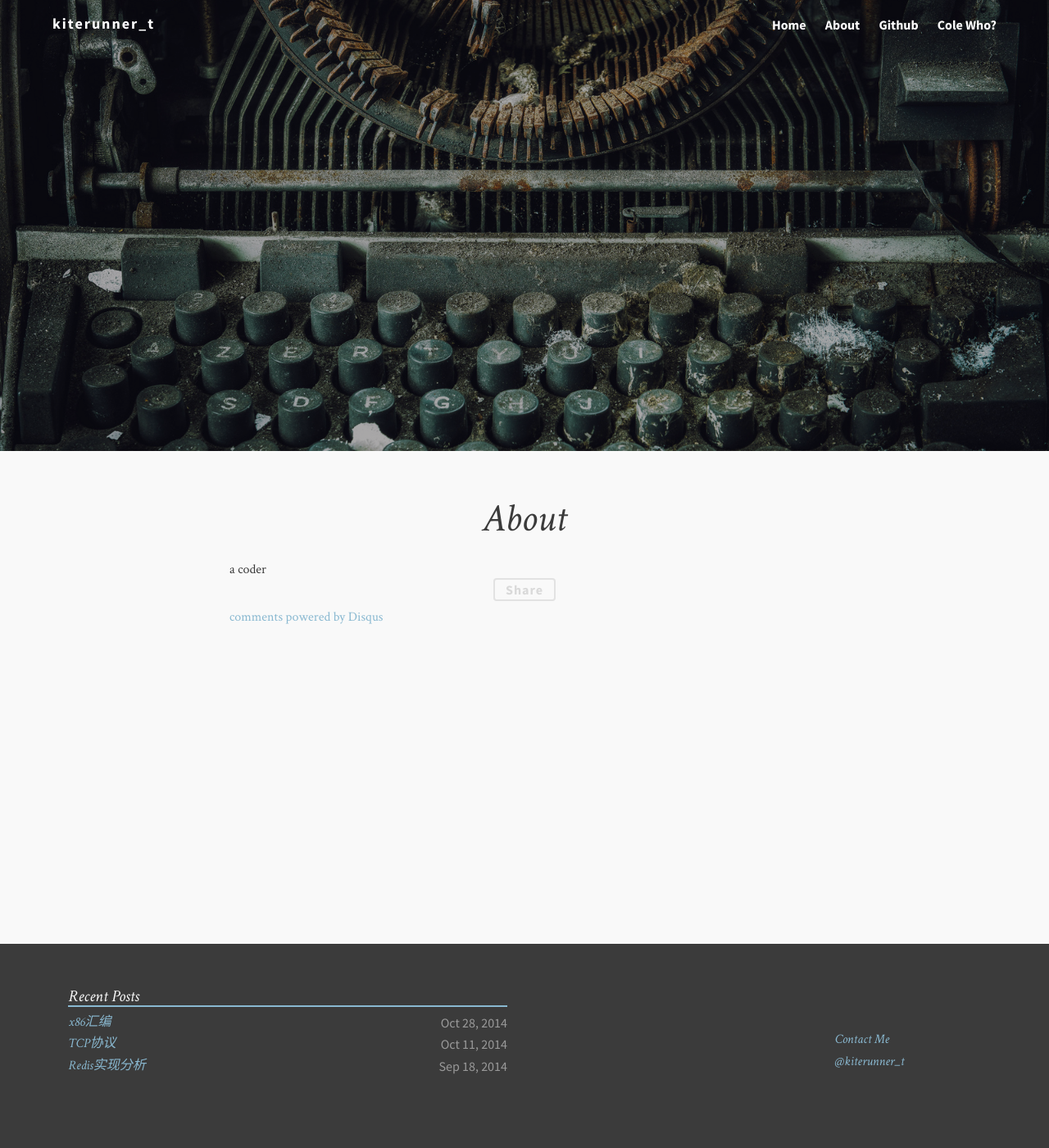
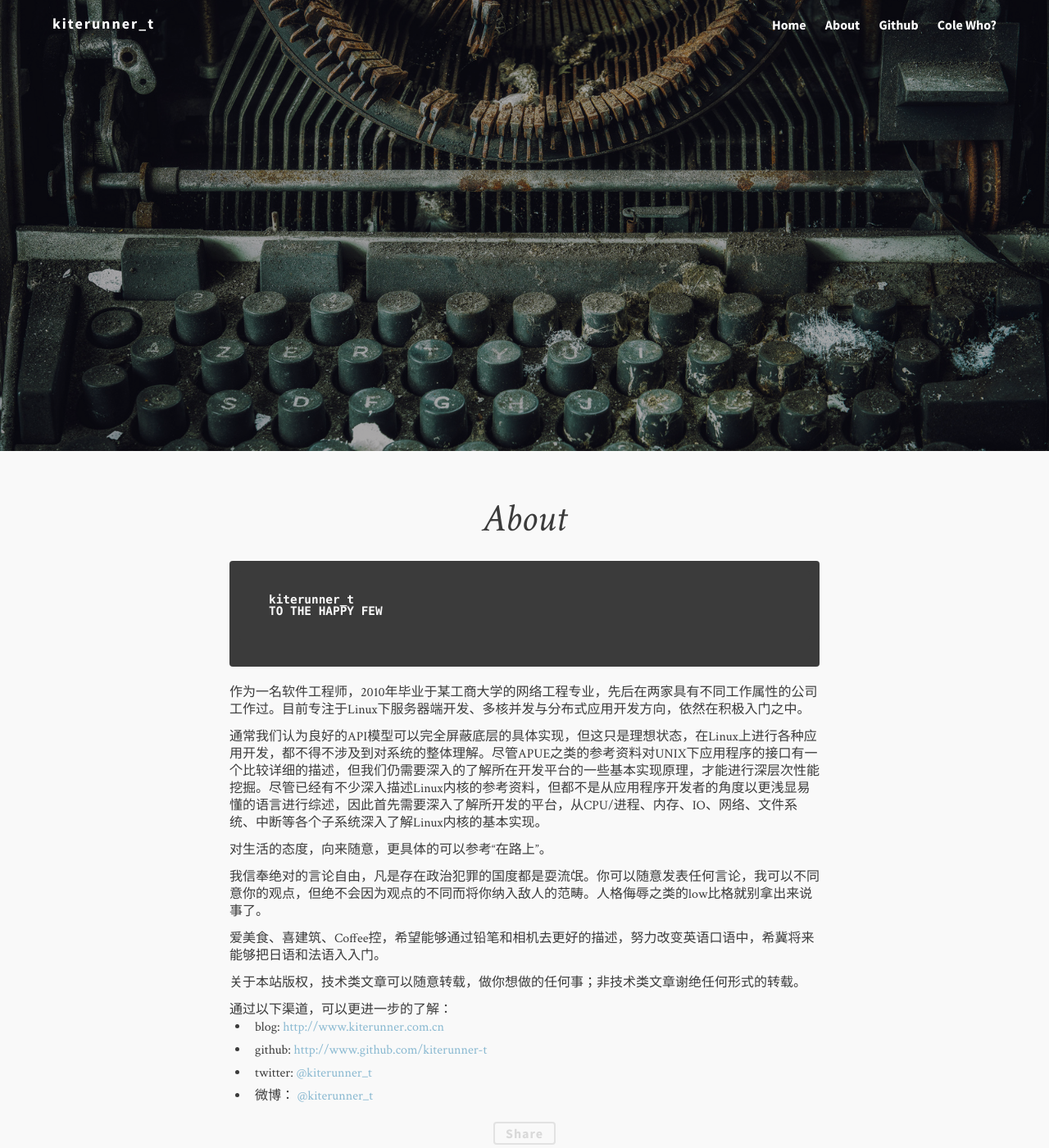
Before and after one commit to kiterunner-t/kiterunner-t.github.io, a Jekyll site: the page built from about.md, in a window 1280 px wide and 1400 px high. Shown: the whole window at 82% size. Built offline with Jekyll 4.4.1, drawn with Linux system fonts in a browser that asks for light colours; comment, search, counter and statistics services are not loaded.

Commit message:
修改"About"，更新个人信息

```diff
--- a/about.md
+++ b/about.md
@@ -7,4 +7,30 @@ image:
 feature: soft-trees.jpg
 ---
 
-a coder
+    kiterunner_t
+    TO THE HAPPY FEW
+
+作为一名软件工程师，2010年毕业于某工商大学的网络工程专业，先后在两家具有不同工作属性的公司工作过。目前专注于Linux下服务器端开发、多核并发与分布式应用开发方向，依然在积极入门之中。
+
+通常我们认为良好的API模型可以完全屏蔽底层的具体实现，但这只是理想状态，在Linux上进行各种应用开发，都不得不涉及到对系统的整体理解。尽管APUE之类的参考资料对UNIX下应用程序的接口有一个比较详细的描述，但我们仍需要深入的了解所在开发平台的一些基本实现原理，才能进行深层次性能挖掘。尽管已经有不少深入描述Linux内核的参考资料，但都不是从应用程序开发者的角度以更浅显易懂的语言进行综述，因此首先需要深入了解所开发的平台，从CPU/进程、内存、IO、网络、文件系统、中断等各个子系统深入了解Linux内核的基本实现。
+
+对生活的态度，向来随意，更具体的可以参考“在路上”。
+
+我信奉绝对的言论自由，凡是存在政治犯罪的国度都是耍流氓。你可以随意发表任何言论，我可以不同意你的观点，但绝不会因为观点的不同而将你纳入敌人的范畴。人格侮辱之类的low比格就别拿出来说事了。
+
+爱美食、喜建筑、Coffee控，希望能够通过铅笔和相机去更好的描述，努力改变英语口语中，希冀将来能够把日语和法语入入门。
+
+关于本站版权，技术类文章可以随意转载，做你想做的任何事；非技术类文章谢绝任何形式的转载。
+
+通过以下渠道，可以更进一步的了解：
+
+* blog:   [http://www.kiterunner.com.cn][1]
+* github: [http://www.github.com/kiterunner-t][2]
+* twitter: [@kiterunner_t][3]
+* 微博：  [@kiterunner_t][4]
+
+
+[1]: http://www.kiterunner.com.cn/
+[2]: http://www.github.com/kiterunner-t
+[3]: http://twitter.com/kiterunner_t
+[4]: http://weibo.com/kitrunnert/
```
